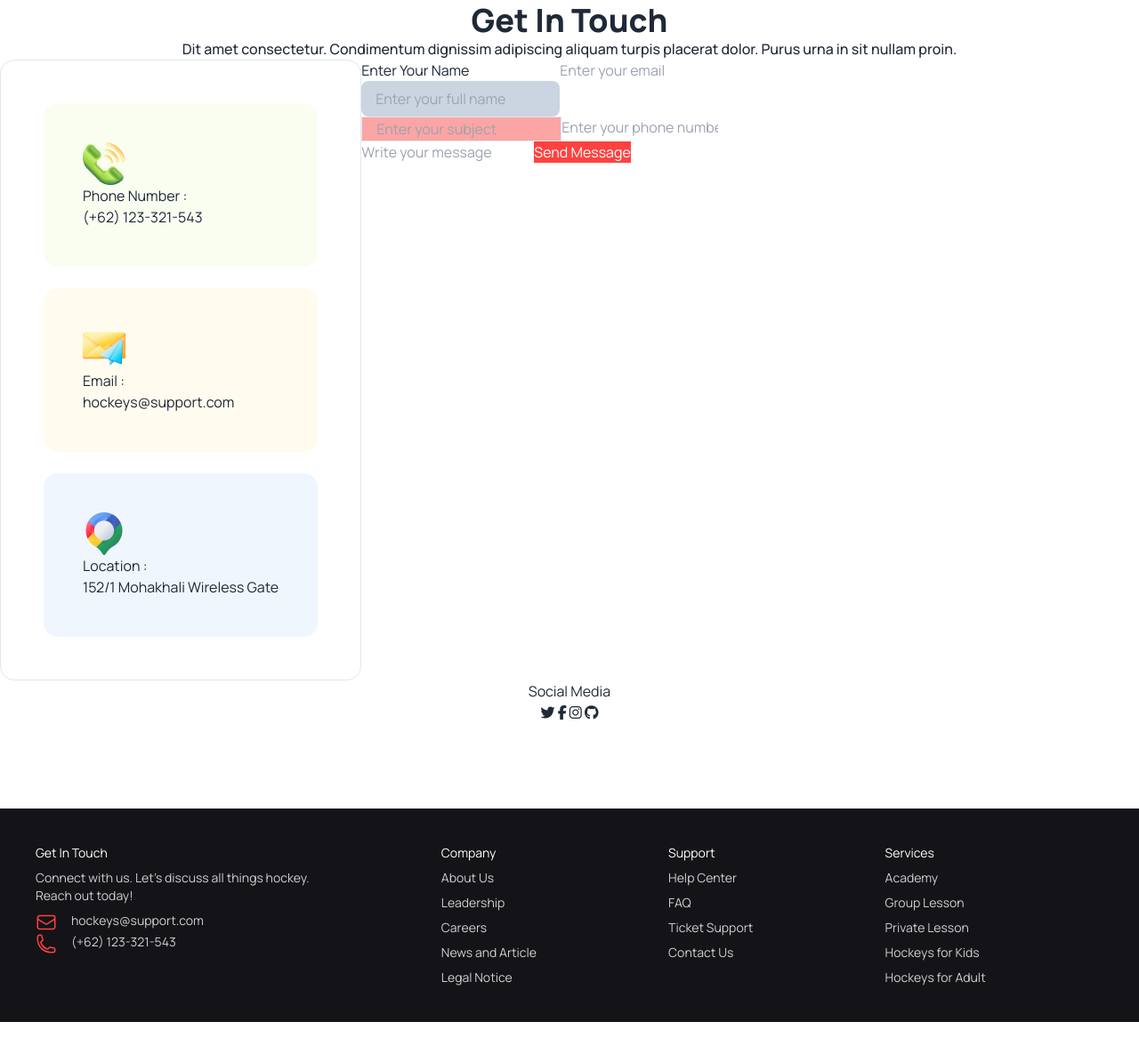
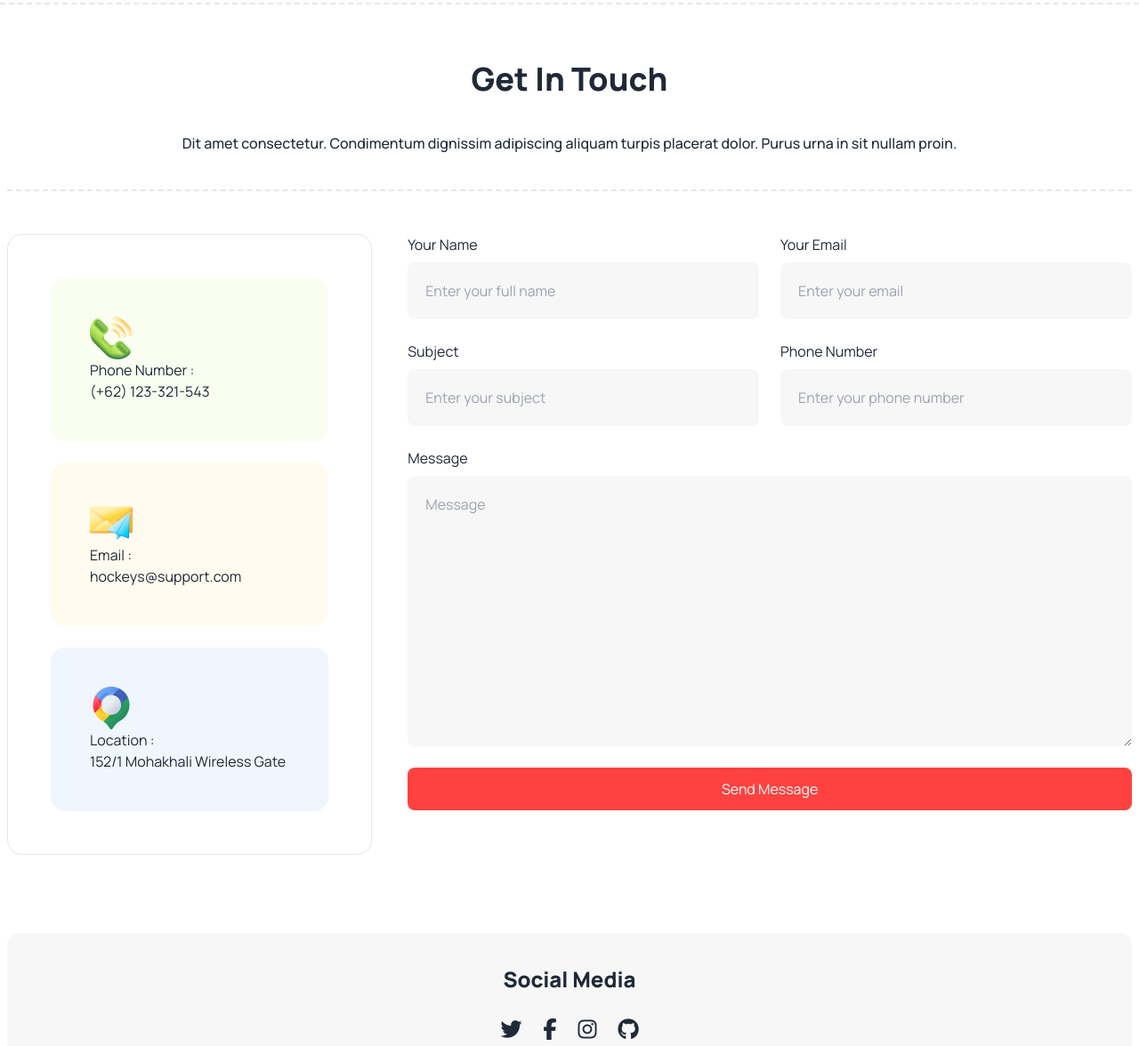
Before and after one commit to shahinkhalasi/hockey-website, a plain HTML site: page index.html in a window 1280 px wide. Shown: the part 4267-5443 px from the top of the page at 89% size. Before the commit the page ends 5416 px from the top, so only its background shows below. Drawn offline with nearby package versions, Linux system fonts and the light colour scheme.

Commit message:
added footer alignment

```diff
--- a/index.html
+++ b/index.html
@@ -120,7 +120,8 @@
                         class="p-4 lg:p-10 rounded-2xl bg-black static lg:absolute right-5 bottom-5 w-full lg:w-2/5 text-white">
                         <h3 class="text-2xl font-semibold mb-2">Meet all the heroes from the field</h3>
 
-                        <p>Meet the triumphant champions on the ice! Explore the extraordinary journey of the winning hockey team's fearless heroes and stars.</p>
+                        <p>Meet the triumphant champions on the ice! Explore the extraordinary journey of the winning
+                            hockey team's fearless heroes and stars.</p>
                     </div>
 
 
@@ -141,7 +142,8 @@
                         class="p-4 lg:p-10 rounded-2xl bg-black static lg:absolute right-5 bottom-5 w-full lg:w-2/5 text-white">
                         <h3 class="text-2xl font-semibold mb-2">Meet all the heroes from the field</h3>
 
-                        <p>Meet the triumphant champions on the ice! Explore the extraordinary journey of the winning hockey team's fearless heroes and stars.</p>
+                        <p>Meet the triumphant champions on the ice! Explore the extraordinary journey of the winning
+                            hockey team's fearless heroes and stars.</p>
                     </div>
                 </div>
                 <div id="slide3" class="carousel-item flex flex-col relative gap-4 w-full">
@@ -156,7 +158,8 @@
                         class="p-4 lg:p-10 rounded-2xl bg-black static lg:absolute right-5 bottom-5 w-full lg:w-2/5 text-white">
                         <h3 class="text-2xl font-semibold mb-2">Meet all the heroes from the field</h3>
 
-                        <p>Meet the triumphant champions on the ice! Explore the extraordinary journey of the winning hockey team's fearless heroes and stars.</p>
+                        <p>Meet the triumphant champions on the ice! Explore the extraordinary journey of the winning
+                            hockey team's fearless heroes and stars.</p>
                     </div>
                 </div>
                 <div id="slide4" class="carousel-item flex flex-col relative gap-4 w-full">
@@ -172,7 +175,8 @@
                         class="p-4 lg:p-10 rounded-2xl bg-black static lg:absolute right-5 bottom-5 w-full lg:w-2/5 text-white">
                         <h3 class="text-2xl font-semibold mb-2">Meet all the heroes from the field</h3>
 
-                        <p>Meet the triumphant champions on the ice! Explore the extraordinary journey of the winning hockey team's fearless heroes and stars.</p>
+                        <p>Meet the triumphant champions on the ice! Explore the extraordinary journey of the winning
+                            hockey team's fearless heroes and stars.</p>
                     </div>
 
                 </div>
@@ -638,7 +642,7 @@
 
         <!-- get in touch section starts here -->
 
-        <section>
+        <section class="py-16 px-2 border-t-2 border-dashed flex flex-col gap-10">
             <h2 class="black-heading text-4xl font-extrabold text-center">Get In Touch</h2>
             <p class="gray-paragraph font-medium text-center">Dit amet consectetur. Condimentum dignissim adipiscing
                 aliquam turpis placerat dolor. Purus urna in sit
@@ -646,9 +650,10 @@
 
             <!-- card + form holder -->
 
-            <div class="flex flex-col lg:flex-row">
+            <div class="py-12 gap-10 flex flex-col lg:flex-row border-t-2 border-dashed ">
                 <!-- card holder -->
-                <div class="gap-y-6 p-12 flex flex-col border rounded-2xl border-[rgba(19, 19, 24, 0.10)]">
+                <div
+                    class="gap-y-6 p-6 lg:p-12 flex flex-col border rounded-2xl border-[rgba(19, 19, 24, 0.10)] w-full  lg:w-1/3">
                     <!-- card 1 -->
                     <div class="p-11 rounded-2xl bg-[#F9FEF1]">
                         <img src="./images/phone.png" alt="">
@@ -669,34 +674,50 @@
                     </div>
                 </div>
                 <!-- form holder -->
-                <div>
-                    <div class="flex flex-col lg:flex-row">
-                        <div class="flex flex-col">
-                            <label for="">Enter Your Name</label>
-                            <input class="px-4 py-2 rounded-lg bg-slate-300" placeholder="Enter your full name"
-                                type="text">
+                <div class="w-full  lg:w-2/3 flex flex-col gap-6">
+                    <div class="flex flex-col lg:flex-row gap-6">
+                        <div class="flex flex-col w-full lg:w-1/2 gap-2">
+                            <label for="">Your Name</label>
+                            <input class="p-5 rounded-lg bg-[#13131808]" placeholder="Enter your full name" type="text">
                         </div>
-                        <div><input placeholder="Enter your email" type="email" name="" id=""></div>
+                        <div class="flex flex-col w-full lg:w-1/2 gap-2">
+                            <label for="">Your Email</label>
+                            <input class="p-5 rounded-lg bg-[#13131808]" placeholder="Enter your email" type="email"
+                                name="" id="">
                         </div>
-                    <div class="flex flex-col lg:flex-row">
-                        <div><input class="border px-4 py-px bg-red-300" placeholder="Enter your subject" type="text">
                     </div>
-                        <div><input placeholder="Enter your phone number" type="number" name="" id=""></div>
+                    <div class="flex flex-col lg:flex-row gap-6">
+                        <div class="flex flex-col w-full lg:w-1/2 gap-2">
+                            <label for="">Subject</label>
+                            <input class="p-5 rounded-lg bg-[#13131808]" placeholder="Enter your subject" type="text">
                         </div>
-                    <input placeholder="Write your message" type="text">
-                    <button class="bg-common-color text-white">Send Message</button>
+                        <div class="flex flex-col w-full lg:w-1/2 gap-2">
+                            <label for="">Phone Number</label>
+                            <input class="p-5 rounded-lg bg-[#13131808]" placeholder="Enter your phone number"
+                                type="text" name="" id="">
+                        </div>
+                    </div>
+                    <div class="flex flex-col gap-2">
+                        <label for="">Message</label>
+                        <textarea rows="11" placeholder="Message" class="p-5 rounded-lg bg-[#13131808]"></textarea>
+                    </div>
+                    <button
+                        class="bg-common-color hover:bg-red-600 transition-all ease-in-out .3s py-3 rounded-lg text-white">Send
+                        Message</button>
+
+
                 </div>
             </div>
             <!-- social media -->
-            <div class="h-36 text-center rounded-xl bg-[rgba(19, 19, 24, 0.03)]">
-                <div>
+            <div class="h-36 gap-6 text-center rounded-xl bg-[#13131808]">
+                <div class="pt-9 font-extrabold text-2xl">
                     <h3>Social Media</h3>
                 </div>
-                <div>
-                    <i class="fa-brands fa-twitter"></i>
-                    <i class="fa-brands fa-facebook-f"></i>
-                    <i class="fa-brands fa-instagram"></i>
-                    <i class="fa-brands fa-github"></i>
+                <div class="flex justify-center items-center gap-6 pt-6 text-2xl">
+                    <div><i class="fa-brands fa-twitter"></i></div>
+                    <div><i class="fa-brands fa-facebook-f"></i></div>
+                    <div><i class="fa-brands fa-instagram"></i></div>
+                    <div><i class="fa-brands fa-github"></i></div>
                 </div>
             </div>
         </section>
@@ -704,15 +725,18 @@
     </main>
 
     <!-- Footer Starts Here -->
-    <footer>
-        <footer class="footer p-10 bg-[#131318] text-base-content">
-            <aside>
-                <h2 class="text-white">Get In Touch</h2>
-                <p class="text-footer-text">Connect with us. Let's discuss all things hockey.<br> Reach out today!</p>
-                <div >
+    <footer class="bg-[#131318] py-12 px-2">
+        <div class="flex flex-col lg:flex-row gap-20 lg:container lg:mx-auto w-full ">
+            <aside
+                class="flex flex-col gap-2 justify-center lg:justify-start items-center lg:items-start w-full lg:w-2/5 ">
+                <h2 class="text-white text-3xl font-bold">Get In Touch</h2>
+                <p class="text-footer-text text-center lg:text-left">Connect with us. Let's discuss all things
+                    hockey.<br> Reach out
+                    today!</p>
+                <div class="flex flex-col gap-5">
                     <div class="flex gap-4">
-                        <div class="text-common-color"><svg xmlns="http://www.w3.org/2000/svg" fill="none" viewBox="0 0 24 24" stroke-width="1.5"
-                            stroke="currentColor" class="w-6 h-6">
+                        <div class="text-common-color"><svg xmlns="http://www.w3.org/2000/svg" fill="none"
+                                viewBox="0 0 24 24" stroke-width="1.5" stroke="currentColor" class="w-6 h-6">
                                 <path stroke-linecap="round" stroke-linejoin="round"
                                     d="M21.75 6.75v10.5a2.25 2.25 0 0 1-2.25 2.25h-15a2.25 2.25 0 0 1-2.25-2.25V6.75m19.5 0A2.25 2.25 0 0 0 19.5 4.5h-15a2.25 2.25 0 0 0-2.25 2.25m19.5 0v.243a2.25 2.25 0 0 1-1.07 1.916l-7.5 4.615a2.25 2.25 0 0 1-2.36 0L3.32 8.91a2.25 2.25 0 0 1-1.07-1.916V6.75" />
                             </svg>
@@ -722,8 +746,8 @@
                         </div>
                     </div>
                     <div class="flex gap-4">
-                        <div class="text-common-color"><svg xmlns="http://www.w3.org/2000/svg" fill="none" viewBox="0 0 24 24" stroke-width="1.5"
-                            stroke="currentColor" class="w-6 h-6">
+                        <div class="text-common-color"><svg xmlns="http://www.w3.org/2000/svg" fill="none"
+                                viewBox="0 0 24 24" stroke-width="1.5" stroke="currentColor" class="w-6 h-6">
                                 <path stroke-linecap="round" stroke-linejoin="round"
                                     d="M2.25 6.75c0 8.284 6.716 15 15 15h2.25a2.25 2.25 0 0 0 2.25-2.25v-1.372c0-.516-.351-.966-.852-1.091l-4.423-1.106c-.44-.11-.902.055-1.173.417l-.97 1.293c-.282.376-.769.542-1.21.38a12.035 12.035 0 0 1-7.143-7.143c-.162-.441.004-.928.38-1.21l1.293-.97c.363-.271.527-.734.417-1.173L6.963 3.102a1.125 1.125 0 0 0-1.091-.852H4.5A2.25 2.25 0 0 0 2.25 4.5v2.25Z" />
                             </svg>
@@ -737,30 +761,32 @@
 
                 </div>
             </aside>
-            <nav>
-                <header class=" text-white">Company</header>
+            <div class="w-full lg:w-3/5 flex flex-wrap justify-center">
+                <nav class="w-1/2 lg:w-1/3 flex flex-col gap-2 items-center">
+                    <header class=" text-white text-3xl font-bold">Company</header>
                     <a class="link link-hover text-footer-text">About Us</a>
                     <a class="link link-hover text-footer-text">Leadership</a>
                     <a class="link link-hover text-footer-text">Careers</a>
                     <a class="link link-hover text-footer-text">News and Article</a>
                     <a class="link link-hover text-footer-text">Legal Notice</a>
                 </nav>
-            <nav>
-                <header class=" text-white">Support</header>
+                <nav class="w-1/2 lg:w-1/3 flex flex-col gap-2 items-center">
+                    <header class=" text-white text-3xl font-bold">Support</header>
                     <a class="link link-hover text-footer-text">Help Center</a>
                     <a class="link link-hover text-footer-text">FAQ</a>
                     <a class="link link-hover text-footer-text">Ticket Support</a>
                     <a class="link link-hover text-footer-text">Contact Us</a>
                 </nav>
-            <nav>
-                <header class=" text-white">Services</header>
+                <nav class="w-1/2 lg:w-1/3  flex flex-col gap-2 mt-8 items-center">
+                    <header class=" text-white text-3xl font-bold">Services</header>
                     <a class="link link-hover text-footer-text">Academy</a>
                     <a class="link link-hover text-footer-text">Group Lesson</a>
                     <a class="link link-hover text-footer-text">Private Lesson</a>
                     <a class="link link-hover text-footer-text">Hockeys for Kids</a>
                     <a class="link link-hover text-footer-text">Hockeys for Adult</a>
                 </nav>
-        </footer>
+            </div>
+        </div>
     </footer>
 </body>
 
```
Lines whose indentation alone changed are shown as unchanged.
